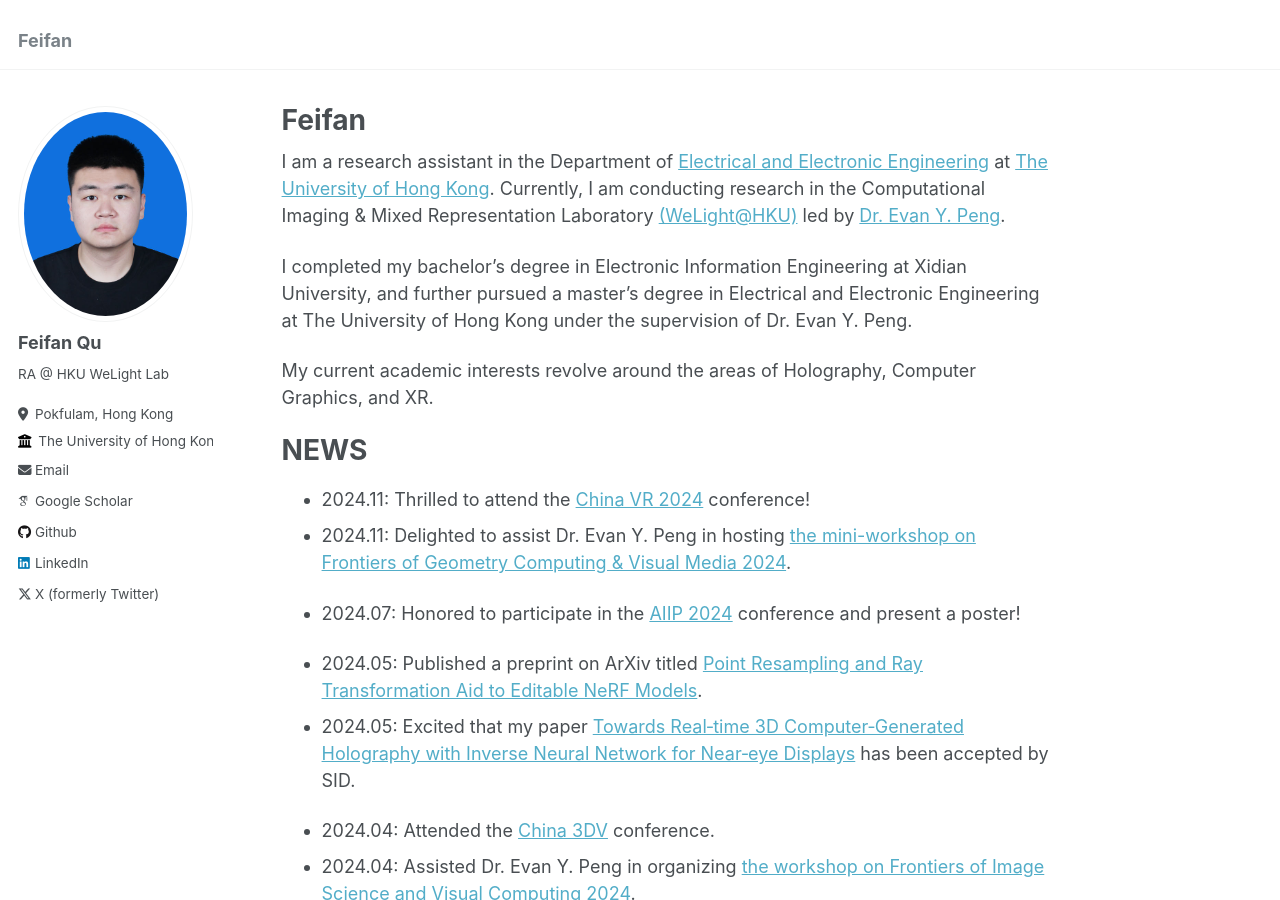
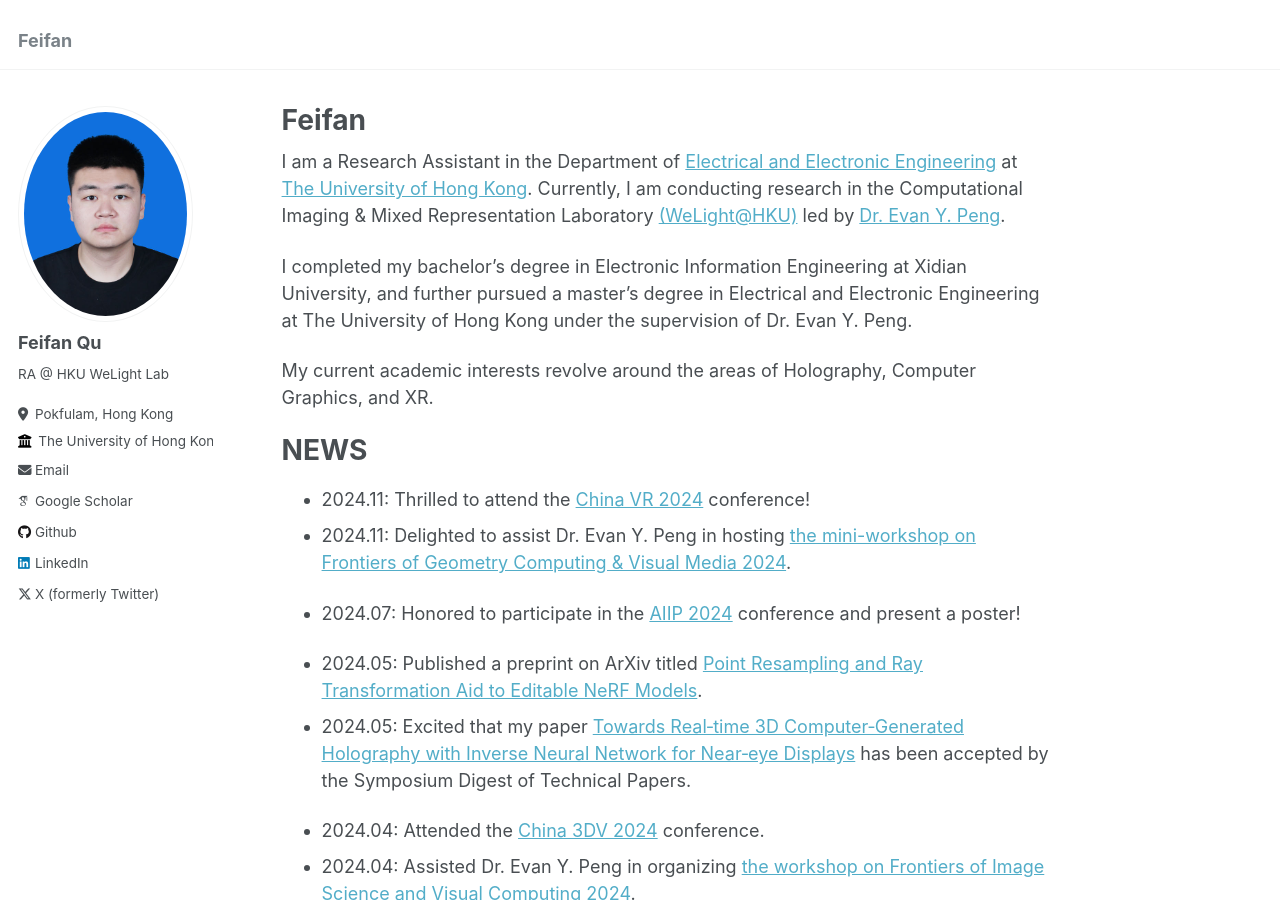
Before and after one commit to QuFeiFan/QuFeiFan.github.io, a Jekyll site: the page built from _pages/about.md, in a window 1280 px wide and 900 px high. Built offline with Jekyll 4.4.1, drawn with Linux system fonts in a browser that asks for light colours; some web fonts are replaced.

Commit message:
Changes to be committed: 	modified:   _pages/about.md

```diff
--- a/_pages/about.md
+++ b/_pages/about.md
@@ -7,7 +7,7 @@ redirect_from:
   - /about.html
 ---
 
-I am a research assistant in the Department of [Electrical and Electronic Engineering](https://www.eee.hku.hk/) at [The University of Hong Kong](https://www.hku.hk/). Currently, I am conducting research in the Computational Imaging & Mixed Representation Laboratory [(WeLight@HKU)](https://hku.welight.fun/) led by [Dr. Evan Y. Peng](https://www.eee.hku.hk/~evanpeng/).
+I am a Research Assistant in the Department of [Electrical and Electronic Engineering](https://www.eee.hku.hk/) at [The University of Hong Kong](https://www.hku.hk/). Currently, I am conducting research in the Computational Imaging & Mixed Representation Laboratory [(WeLight@HKU)](https://hku.welight.fun/) led by [Dr. Evan Y. Peng](https://www.eee.hku.hk/~evanpeng/).
 
 I completed my bachelor’s degree in Electronic Information Engineering at Xidian University, and further pursued a master’s degree in Electrical and Electronic Engineering at The University of Hong Kong under the supervision of Dr. Evan Y. Peng.
 
@@ -33,9 +33,9 @@ NEWS
 - 2024.07: Honored to participate in the [AIIP 2024](https://www.opticsjournal.net/cl/aiip2024.html) conference and present a poster!
 
 - 2024.05: Published a preprint on ArXiv titled [Point Resampling and Ray Transformation Aid to Editable NeRF Models](https://arxiv.org/abs/2405.07306).
-- 2024.05: Excited that my paper [Towards Real‐time 3D Computer‐Generated Holography with Inverse Neural Network for Near‐eye Displays](https://scholar.google.com/citations?view_op=view_citation&hl=zh-CN&user=0QUvtRoAAAAJ&citation_for_view=0QUvtRoAAAAJ:u-x6o8ySG0sC) has been accepted by SID.
+- 2024.05: Excited that my paper [Towards Real‐time 3D Computer‐Generated Holography with Inverse Neural Network for Near‐eye Displays](https://scholar.google.com/citations?view_op=view_citation&hl=zh-CN&user=0QUvtRoAAAAJ&citation_for_view=0QUvtRoAAAAJ:u-x6o8ySG0sC) has been accepted by the Symposium Digest of Technical Papers.
 
-- 2024.04: Attended the [China 3DV](http://www.csig3dv.net/) conference.
+- 2024.04: Attended the [China 3DV 2024](http://www.csig3dv.net/) conference.
 - 2024.04: Assisted Dr. Evan Y. Peng in organizing [the workshop on Frontiers of Image Science and Visual Computing 2024](https://hku.welight.fun/events/).
 
 - 2024.02: Joined the WeLight Lab at HKU as a Research Assistant under the supervision of Dr. Evan Y. Peng.
```
